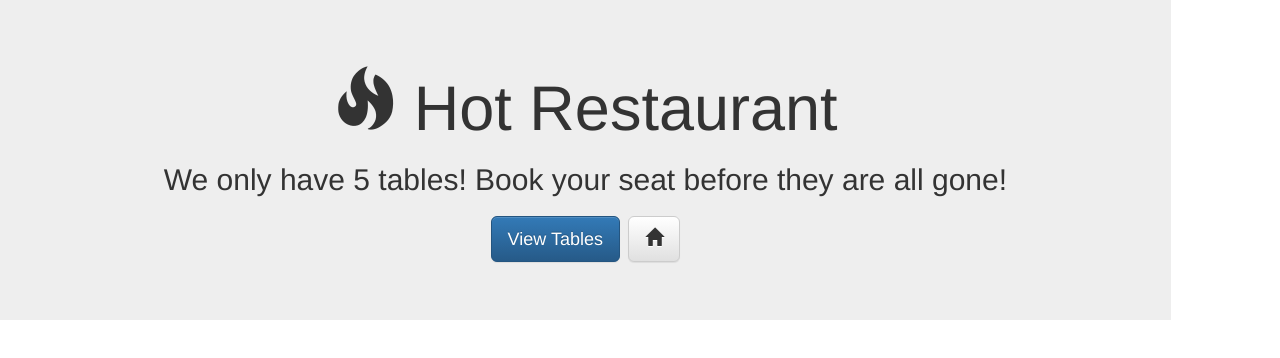
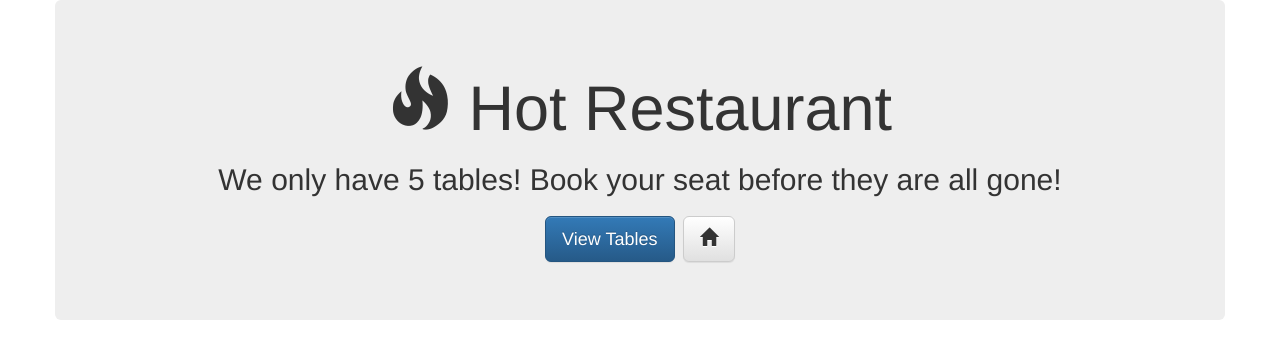
Before and after one commit to PocketThi3f/group-reservation, a website: page index.html in a window 1280 px wide. Drawn offline with nearby package versions, Linux system fonts and the light colour scheme.

```diff
--- a/index.html
+++ b/index.html
@@ -10,8 +10,8 @@
 	<script src="https://maxcdn.bootstrapcdn.com/bootstrap/3.3.7/js/bootstrap.min.js" integrity="sha384-Tc5IQib027qvyjSMfHjOMaLkfuWVxZxUPnCJA7l2mCWNIpG9mGCD8wGNIcPD7Txa" crossorigin="anonymous"></script>
 </head>
 <body>
+<div class = 'container'>
 <div class = 'row'>
-	<div class = 'col-lg-11 col-md-11'>
 		<div class = 'jumbotron'>
 			<h1 class = 'text-center'>
 				<span class="glyphicon glyphicon-fire" aria-hidden="true"></span>
```
Also changed, not shown: reservation.html (+1 -0 lines), tables.html (+3 -1 lines).
